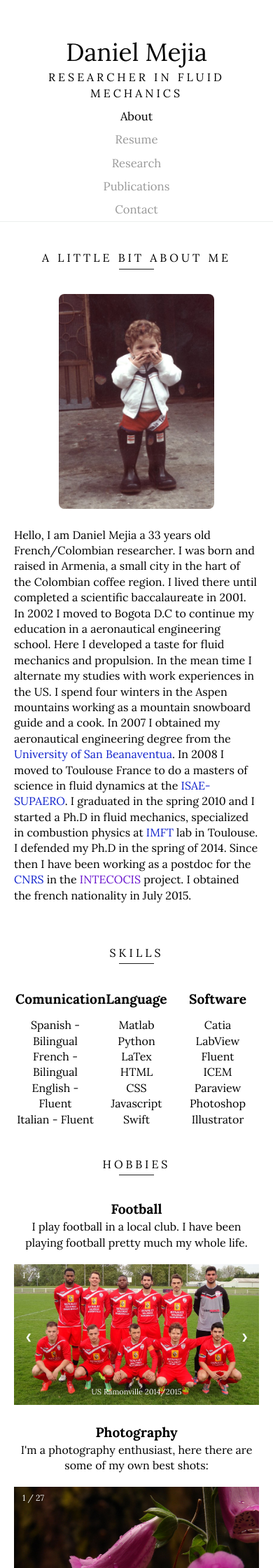
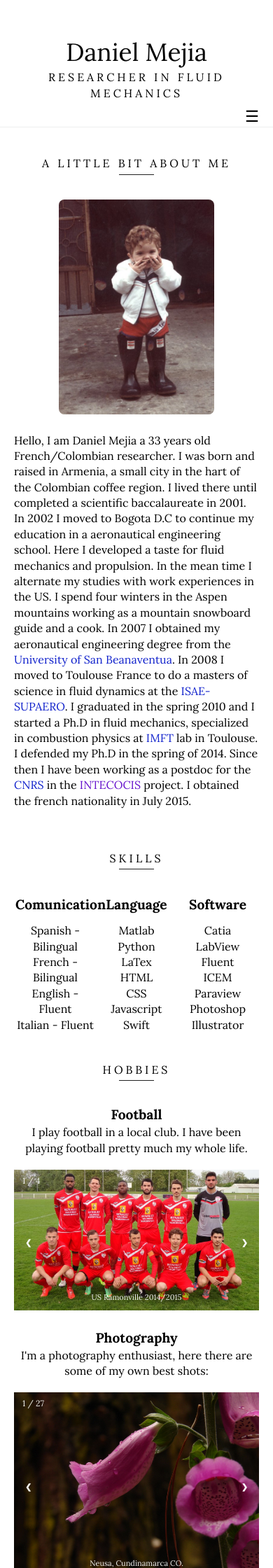
Before and after one commit to dmejia04/resume, a Jekyll site: the page built from index.html, in a window 390 px wide. Shown: the top 2240 px of the page at 70% size. Built offline with Jekyll 4.4.1, drawn with Linux system fonts in a browser that asks for light colours.

Commit message:
Improved navBar

```diff
--- a/_includes/head.html
+++ b/_includes/head.html
@@ -9,6 +9,5 @@
     <link rel="canonical" href="{{ page.url | replace:'index.html','' | prepend: site.baseurl | prepend: site.url }}">
 
     <script type="text/javascript" src="js/jQuery.js"></script>
-    <script type="text/javascript" src="js/navbar.js"></script>
 
 </head>
--- a/_includes/navigation.html
+++ b/_includes/navigation.html
@@ -1,8 +1,9 @@
 <div class="containerNav">
 	<nav>
-		<div class="navTitle">
-			<h3><a href="index.html">{{ site.name }}</a></h3>
-		</div>
+	<div>
+			<h3 class="navTitle"><a href="index.html">{{ site.name }}</a></h3>
+	</div>
+		<a id="navToggle">&#9776;</a>
 			<ul class="navList">
 			<li><a href="index.html" {% if page.url == "/" %}class="active"{% endif %}>About</a></li>
 			<li><a href="resume.html" {% if page.url == "/resume.html" %}class="active"{% endif %}>Resume</a></li>
@@ -11,4 +12,5 @@
 			<li><a href="contact.html" {% if page.url == "/contact.html" %}class="active"{% endif %}>Contact</a></li>
 			</ul>
 	</nav>
+	<script type="text/javascript" src="js/navbar.js"></script>
 </div>
--- a/_sass/_navigation.scss
+++ b/_sass/_navigation.scss
@@ -7,7 +7,7 @@ nav {
 	text-align: center;
 }
 
-.nav-placeholder {
+.navPlaceholder {
 	margin: 0 0 0 0;
 }
 
@@ -38,6 +38,10 @@ nav ul li a {
 	}
 }
 
+#navToggle {
+	display: none;
+}
+
 .navTitle {
 	float: left;
 	padding: 5px 0 0 10px;
@@ -52,24 +56,24 @@ nav ul li a {
 @media(max-width: 640px){
 
 	nav {
-		background-color: rgba(255,255,255,0.98);
-		background-size: cover;
-		width: 100%;
-		z-index: 500;
-		border-bottom: 1px solid #edefee;
-		text-align: center;
+		text-align: right;
 	}
-
 
 	nav ul li {
 		display: block;
-		width: 100%;
-		text-align: center;
+		//display: none;
 	}
-	.navTitle {
-		display: none;
-	}
+	#navToggle {
+		display: block;
+		cursor: pointer;
+		font-size: 1.4rem;
+		text-decoration: none;
+		color: #000;
+		margin-right: 20px;
+		}
 }
+
+
 
 a.active {
   color: #000;
--- /dev/null
+++ b/js/navToggle.js
@@ -0,0 +1,3 @@
+$('span.navBtn').click(function() {
+	$('ul.navList').toggle();
+})
--- a/js/navbar.js
+++ b/js/navbar.js
@@ -1,22 +1,48 @@
-jQuery(document).ready(function() {
+$(document).ready(function() {
 
-	var navOffset = jQuery("nav").offset().top;
+	$(".navTitle").hide();
 
-	jQuery(".navTitle").hide();
+	if ($(window).width() < 640 ){
+		$('.navList').hide();
+	}
 
-	jQuery("nav").wrap('<div class="nav-placeholder"></div>');
-	jQuery(".nav-placeholder").height(jQuery("nav").outerHeight());
+	var navOffset = $("nav").offset().top;
+	var navHeight = $("nav").outerHeight();
 
-	jQuery(window).scroll(function() {
-		var scrollPos = jQuery(window).scrollTop();
+	$("nav").wrap('<div class="navPlaceholder"></div>');
+	$(".navPlaceholder").height($("nav").outerHeight());
+
+	$(window).scroll(function() {
+		var scrollPos = $(window).scrollTop();
 
 		if (scrollPos >= navOffset) {
-			jQuery("nav").addClass("fixed");
-			jQuery(".navTitle").fadeIn(200);
+			$("nav").addClass("fixed");
+			$(".navTitle").slideDown(200);
+
 		} else	{
-			jQuery("nav").removeClass("fixed");
-			jQuery(".navTitle").fadeOut(200);
+			$("nav").removeClass("fixed");
+			$(".navTitle").slideUp(200);
+
 		}
 	})
 
 })
+
+$(window).resize(function(){
+
+	var navHeight = $("nav").outerHeight();
+
+	$(".navPlaceholder").height($("nav").outerHeight());
+
+	if ($(window).width() > 640 ){
+		$('.navList').show();
+	}
+
+});
+
+$('#navToggle').click(function() {
+
+	var navHeight = $("nav").outerHeight();
+	$('ul.navList').toggle();
+	$(".navPlaceholder").height($("nav").outerHeight());
+});
--- a/js/slidesF.js
+++ b/js/slidesF.js
@@ -1,6 +1,5 @@
 var slideIndexF = 1;
 showSlidesF(slideIndexF);
-
 
 function plusSlidesF(n) {
   showSlidesF(slideIndexF += n);
```
Also changed, not shown: 8 other files.
